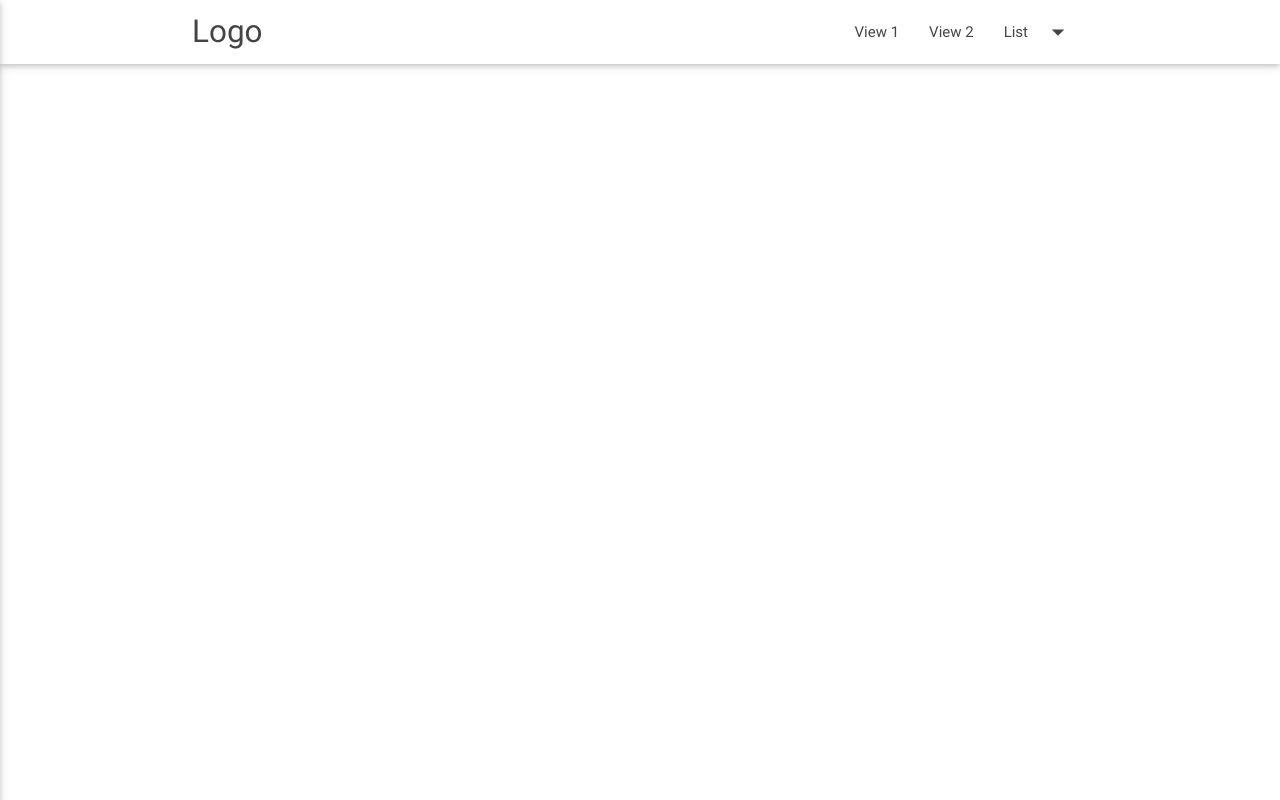
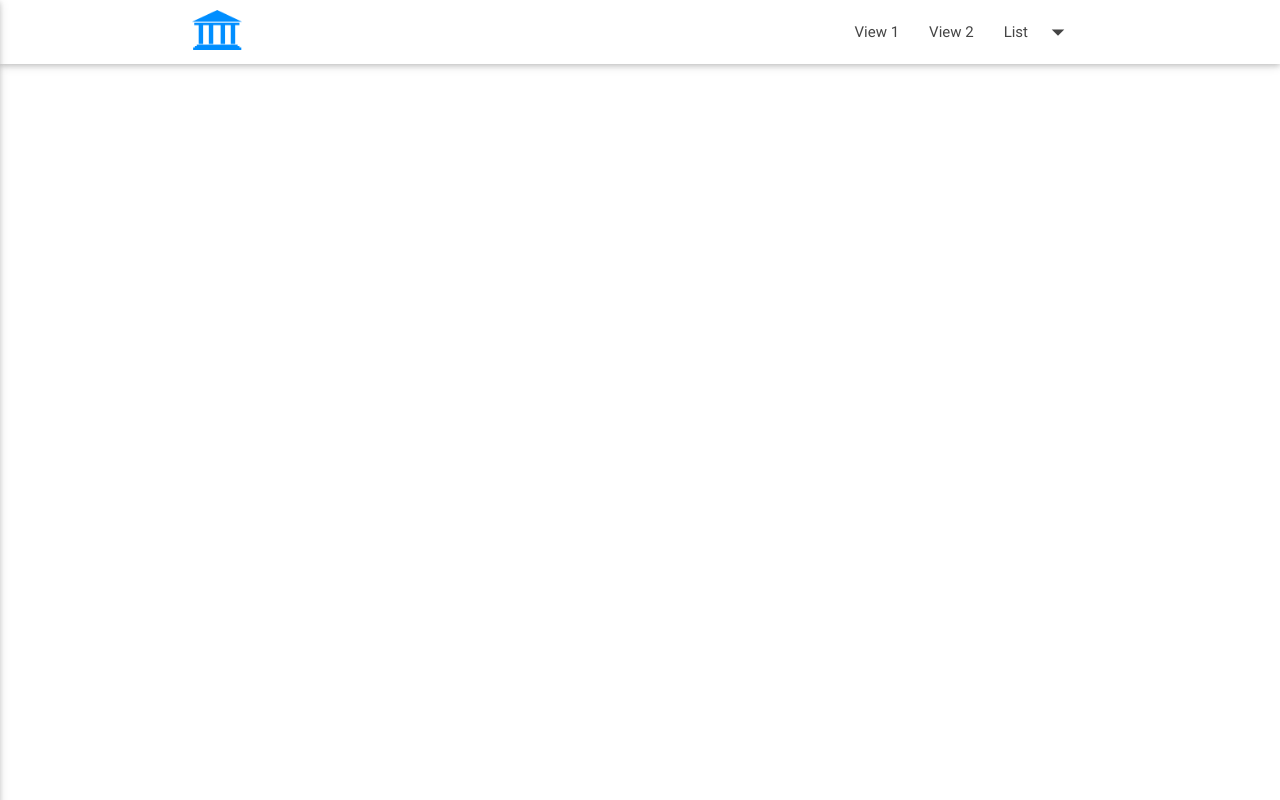
Before and after one commit to sasankh/node-html-material-skeleton, a website: page public/index.html in a window 1280 px wide. Drawn offline with nearby package versions, Linux system fonts and the light colour scheme.

Commit message:
Added logo sample

```diff
--- a/public/index.html
+++ b/public/index.html
@@ -32,9 +32,10 @@
       <li><a href="/views/view3.html">View 3</a></li>
     </ul>
 
+    <!-- navbar code -->
     <div class="nav-wrapper container">
 
-      <a id="logo-container" href="/" class="brand-logo">Logo</a>
+      <a id="logo-container" href="/" class="brand-logo"><img src="images/sample.png" style="width:50px;height:50px;padding-top:10px"></a>
 
       <ul class="right hide-on-med-and-down">
         <li><a href="/views/view1.html">View 1</a></li>
```
Also changed, not shown: public/images/sample.png (added).
